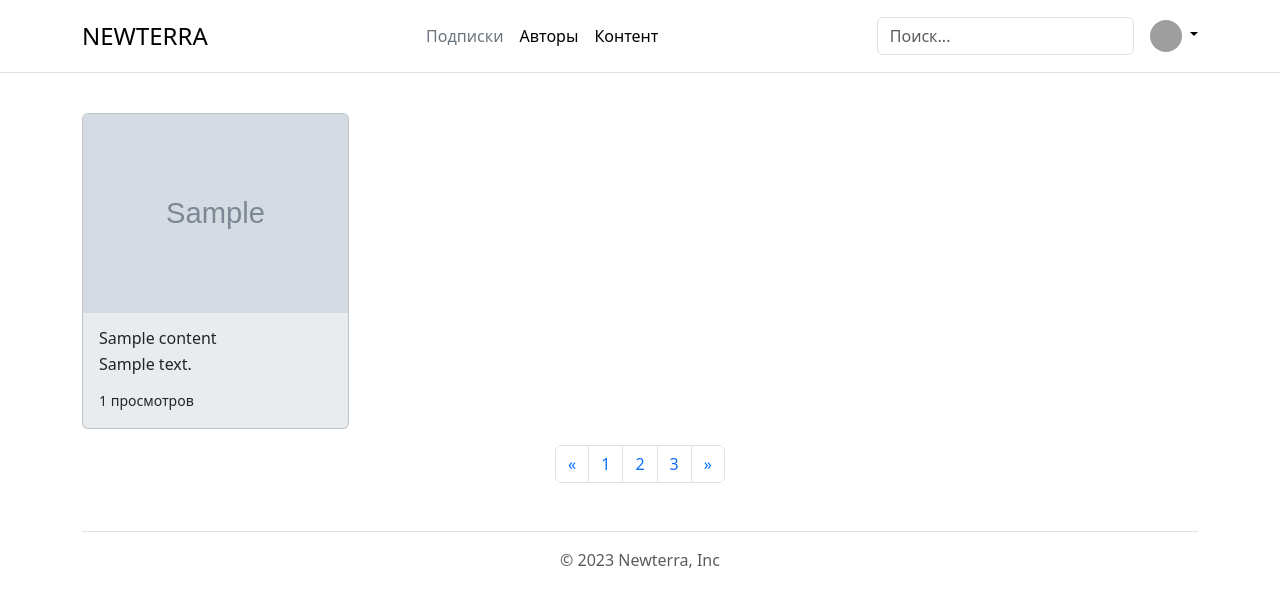
After one commit to NewterraV/content_selling_platform, a Django app: template content/templates/content/content_list.html in a window 1280 px wide. The commit adds this page. Shown: the top 607 px of the page. Run offline with Django 4.2, Linux system fonts and the light colour scheme; tables that the repository leaves empty hold one stand-in row (values such as "Sample post"); the template is opened without the code that fills it: values that come from a table or form of the project are taken from there, most other values are stand-ins (such as "Sample title", 1, 10 or a date in 2020); grey boxes marked "Sample" are stand-in pictures; some libraries are stand-ins or nearby versions; grey boxes are pictures that could not be loaded.

Commit message:
Templates for СRUD content have been created

```diff
--- a/content/templates/content/base.html
+++ b/content/templates/content/base.html
@@ -1,6 +1,6 @@
 <!doctype html>
 {% load static %}
-<html lang="en">
+<html lang="ru">
 <head>
     <meta charset="utf-8">
     <meta name="viewport" content="width=device-width, initial-scale=1">
@@ -96,7 +96,7 @@
     {% endblock %}
 </main>
 <div class="container">
-    <footer class="py-3 my-4">
+    <footer class="py-3 my-1">
         <ul class="nav justify-content-center border-bottom pb-3 mb-3">
         </ul>
         <p class="text-center text-body-secondary">&copy; 2023 Newterra,
--- a/content/templates/content/content_detail.html
+++ b/content/templates/content/content_detail.html
@@ -98,18 +98,18 @@
             </div>
             <div class="col-4">
                 {% for item in play_list %}
-                    <div class="mb-3" href=""
+                    <div class="mb-1" href=""
                          style="width: 24rem;">
                         <div class="row g-3 bg-body-secondary position-relative">
                             <div class="col-md-5">
                                 <img src="{% mediapath item.image %}"
                                      style="width: 10rem;"
-                                     class="rounded rounded-start"
+                                     class="rounded-start"
                                      alt="...">
                             </div>
                             <div class="col-md-7 p-2">
                                 <h6 class="">{{ item.title|truncatechars:45 }}</h6>
-                                <p class="fw-light">{{ item.description|truncatechars:40 }}</p>
+                                <p class="fw-light lh-1">{{ item.description|truncatechars:40 }}</p>
                                 <a href="#" class="stretched-link"></a>
                             </div>
                         </div>
--- /dev/null
+++ b/content/templates/content/content_list.html
@@ -0,0 +1,42 @@
+{% extends 'content/base.html' %}
+{% load templatetags %}
+
+{% block content %}
+    <div class="container">
+        <div class="row row-cols-1 row-cols-md-4 g-3">
+            {% for content in object_list %}
+                <div class="col">
+                    <div class="card h-100 g-3 bg-body-secondary position-relative">
+                        <img src="{% mediapath content.image %}"
+                             class="card-img-top" alt="...">
+                        <div class="card-body">
+                            <h6 class="card-title pt-0">{{ content.title|truncatechars:35 }}</h6>
+                            <a href="{% url 'content:content_detail' content.pk %}" class="stretched-link"></a>
+                            <p class="fw-light lh-1 pt-0">{{ content.description|truncatechars:40 }}</p>
+
+                            <small class="fw-light pt-0">{{ content.view_count }}
+                                просмотров</small>
+                        </div>
+                    </div>
+                </div>
+            {% endfor %}
+        </div>
+        <nav aria-label="Page navigation example">
+            <ul class="pagination justify-content-center pt-3">
+                <li class="page-item">
+                    <a class="page-link" href="#" aria-label="Previous">
+                        <span aria-hidden="true">&laquo;</span>
+                    </a>
+                </li>
+                <li class="page-item"><a class="page-link" href="#">1</a></li>
+                <li class="page-item"><a class="page-link" href="#">2</a></li>
+                <li class="page-item"><a class="page-link" href="#">3</a></li>
+                <li class="page-item">
+                    <a class="page-link" href="#" aria-label="Next">
+                        <span aria-hidden="true">&raquo;</span>
+                    </a>
+                </li>
+            </ul>
+        </nav>
+    </div>
+{% endblock %}
```
Also changed, not shown: content/templates/content/content_form.html (added, +31 -0 lines).
